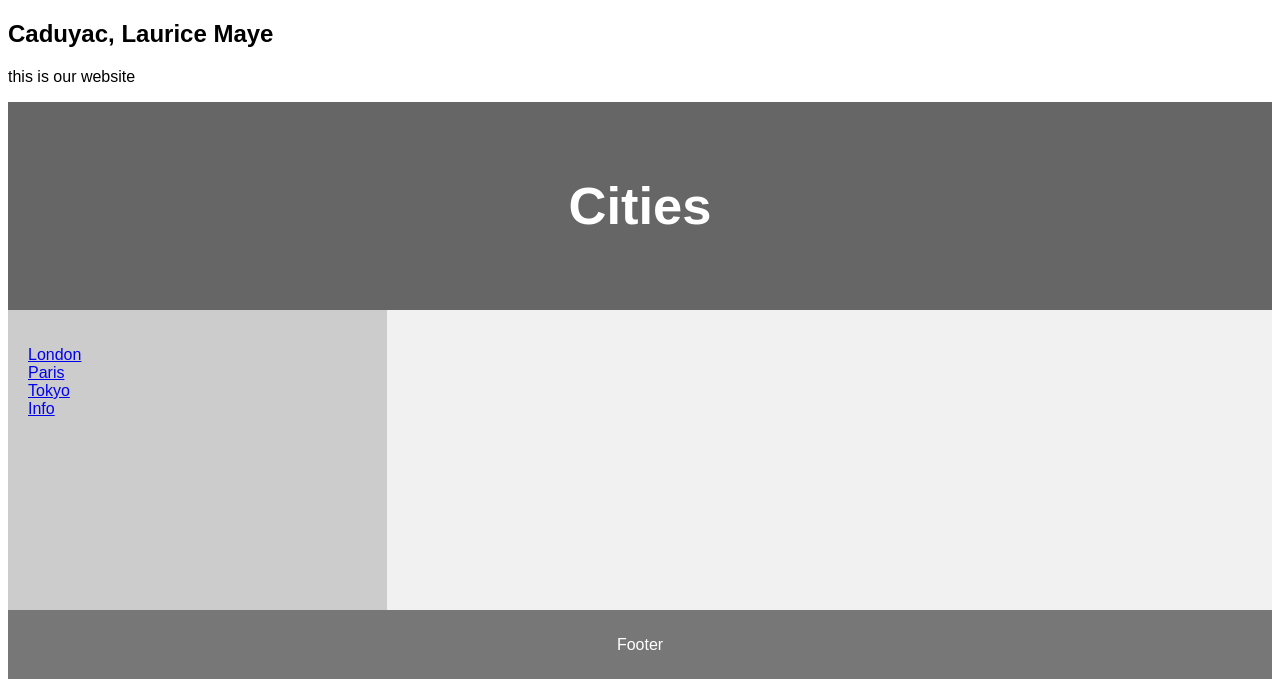
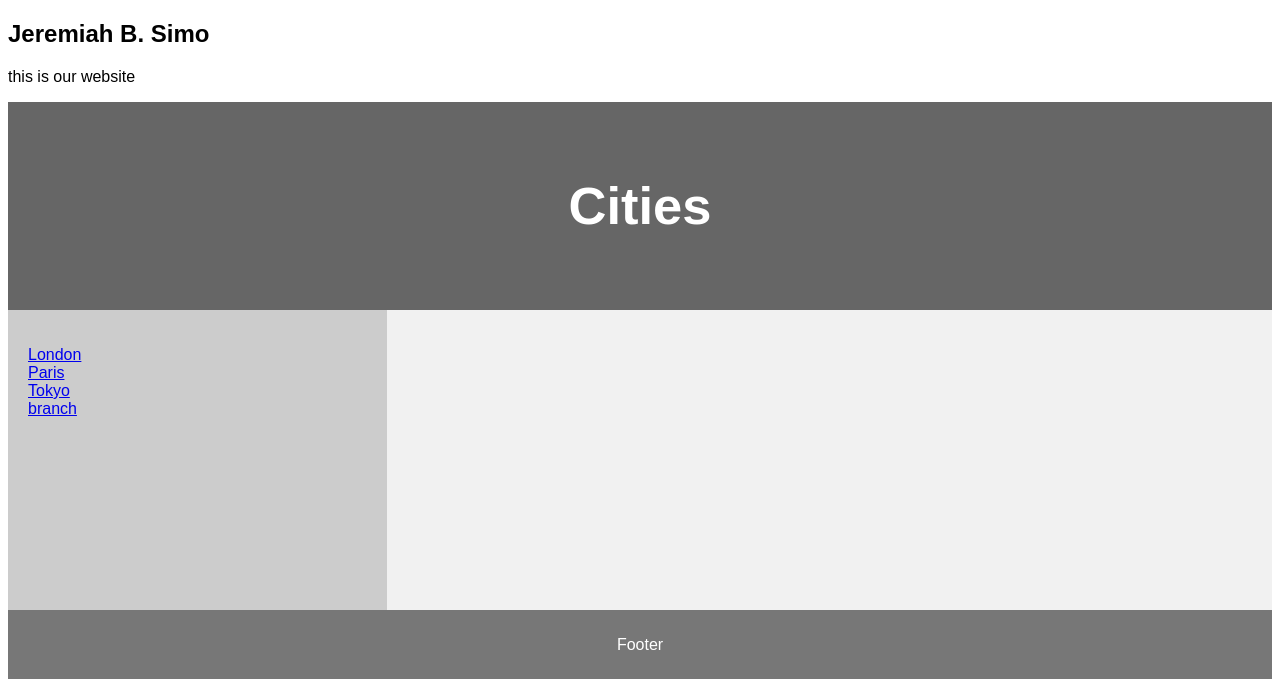
Before and after one commit to JeremiahSimo/ITE400_Section03, a PHP site: page /home.php in a window 1280 px wide. Shown: the top 679 px of the page. Run offline with PHP 8.4, Linux system fonts and the light colour scheme.

Commit message:
new file

```diff
--- /dev/null
+++ b/Rugay_branch.php
@@ -0,0 +1,4 @@
+<h1>Jeremiah B. Simo</h1>
+<p>CITE INSTRUCTOR</p>
+<p>CDO-CARMEN</p>
+<p>MALE</p>
--- a/home.php
+++ b/home.php
@@ -71,7 +71,7 @@ footer {
 </head>
 <body>
 
-<h2>Caduyac, Laurice Maye</h2>
+<h2>Jeremiah B. Simo</h2>
 <p>this is our website</p>
 
 <header>
@@ -84,7 +84,7 @@ footer {
     <li><a href="home.php?page=london" class="<?php echo ($_GET['page'] ?? '') === 'london'  ? 'active' : ''; ?>">London</a></li>
       <li><a href="home.php?page=paris" class="<?php echo ($_GET['page'] ?? '') === 'paris'  ? 'active' : ''; ?>">Paris</a></li>
       <li><a href="home.php?page=tokyo" class="<?php echo ($_GET['page'] ?? '') === 'tokyo'  ? 'active' : ''; ?>">Tokyo</a></li>
-      <li><a href="home.php?page=info" class="<?php echo ($_GET['page'] ?? '') === 'info'  ? 'active' : ''; ?>">Info</a></li>
+      <li><a href="home.php?page=Rugay_branch" class="<?php echo ($_GET['page'] ?? '') === 'Rugay_branch'  ? 'active' : ''; ?>">branch</a></li>
     </ul>
   </nav>
 
@@ -104,8 +104,8 @@ footer {
                         case 'tokyo':
                             include 'tokyo.php';
                             break;
-                            case 'info':
-                              include 'info.php';
+                            case 'Rugay_branch':
+                              include 'Rugay_branch.php';
                               break;
 
         }
--- a/info.php
+++ /dev/null
@@ -1,4 +0,0 @@
-<h1>Laurice maye caduyac</h1>
-<p>BSIT STUDENTS</p>
-<p>CDO-CARMEN</p>
-<p>FEMALE</p>
```
